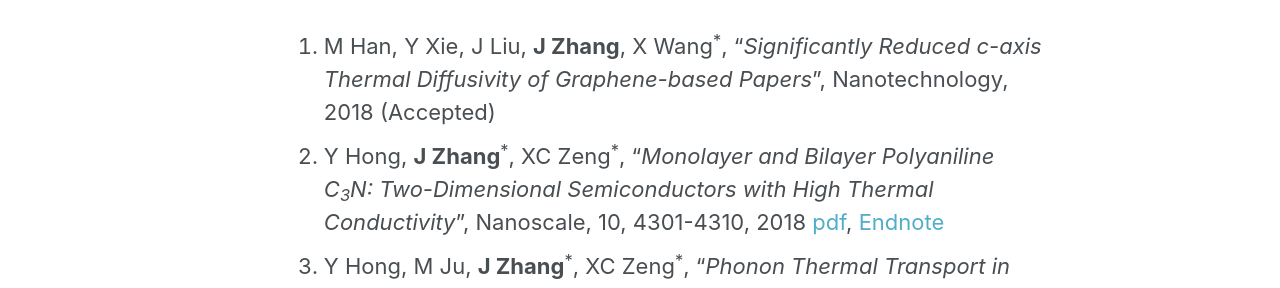
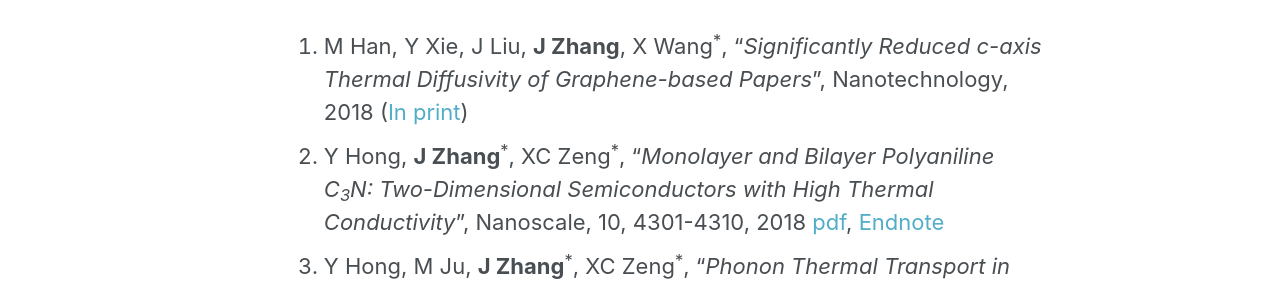
Before and after one commit to JingchaoZhang/JingchaoZhang.github.io, a Jekyll site: the page built from _pages/publications.md, in a window 1280 px wide and 900 px high. Shown: the part 227-515 px from the top of the window. Built offline with Jekyll 4.4.1, drawn with Linux system fonts in a browser that asks for light colours.

Commit message:
Update publications.md

```diff
--- a/_pages/publications.md
+++ b/_pages/publications.md
@@ -7,7 +7,7 @@ author_profile: false
 
 (<sup>\*</sup>Corresponding author; <sup>†</sup>Equal contribution)
 
-1. M Han, Y Xie, J Liu, **J Zhang**, X Wang<sup>\*</sup>, "_Significantly Reduced c-axis Thermal Diffusivity of Graphene-based Papers_", Nanotechnology, 2018 (Accepted)
+1. M Han, Y Xie, J Liu, **J Zhang**, X Wang<sup>\*</sup>, "_Significantly Reduced c-axis Thermal Diffusivity of Graphene-based Papers_", Nanotechnology, 2018 ([In print](http://iopscience.iop.org/article/10.1088/1361-6528/aabbc9))
 1. Y Hong, **J Zhang**<sup>\*</sup>, XC Zeng<sup>\*</sup>, "_Monolayer and Bilayer Polyaniline C<sub>3</sub>N: Two-Dimensional Semiconductors with High Thermal Conductivity_", Nanoscale, 10, 4301-4310, 2018 [pdf](https://drive.google.com/file/d/1sECnbFaP6Q1bmvQS4k0AjIOJqxok746I/view?usp=sharing), [Endnote](https://drive.google.com/uc?export=download&id=1jf9Iogo4rfKyCTQ59URn5FTgJBhz5HKs)
 1. Y Hong, M Ju, **J Zhang**<sup>\*</sup>, XC Zeng<sup>\*</sup>, "_Phonon Thermal Transport in Graphene/MoSe<sub>2</sub> van der Waals Heterobilayer_", Physical Chemistry Chemical Physics, 20, 2637-2645, 2018 [pdf](https://drive.google.com/file/d/1k5u2lq0edLLrHe_thXeGPViDP6baNOrH/view?usp=sharing), [Endnote](https://drive.google.com/uc?export=download&id=1ZJy2oPJVW0wXyWCvhVaUJGBgGGVWsfaS)
 1. C Li, **J Zhang**, Q Xiong, G Lorenzini, Y Yue<sup>\*</sup>, "_pH Effect on Thermal Response of Fluorescence Spectroscopy of Graphene Quantum Dots for Nanoscale Thermal Characterization_", Journal of Engineering Thermophysics, 2018 (Accepted)
```
